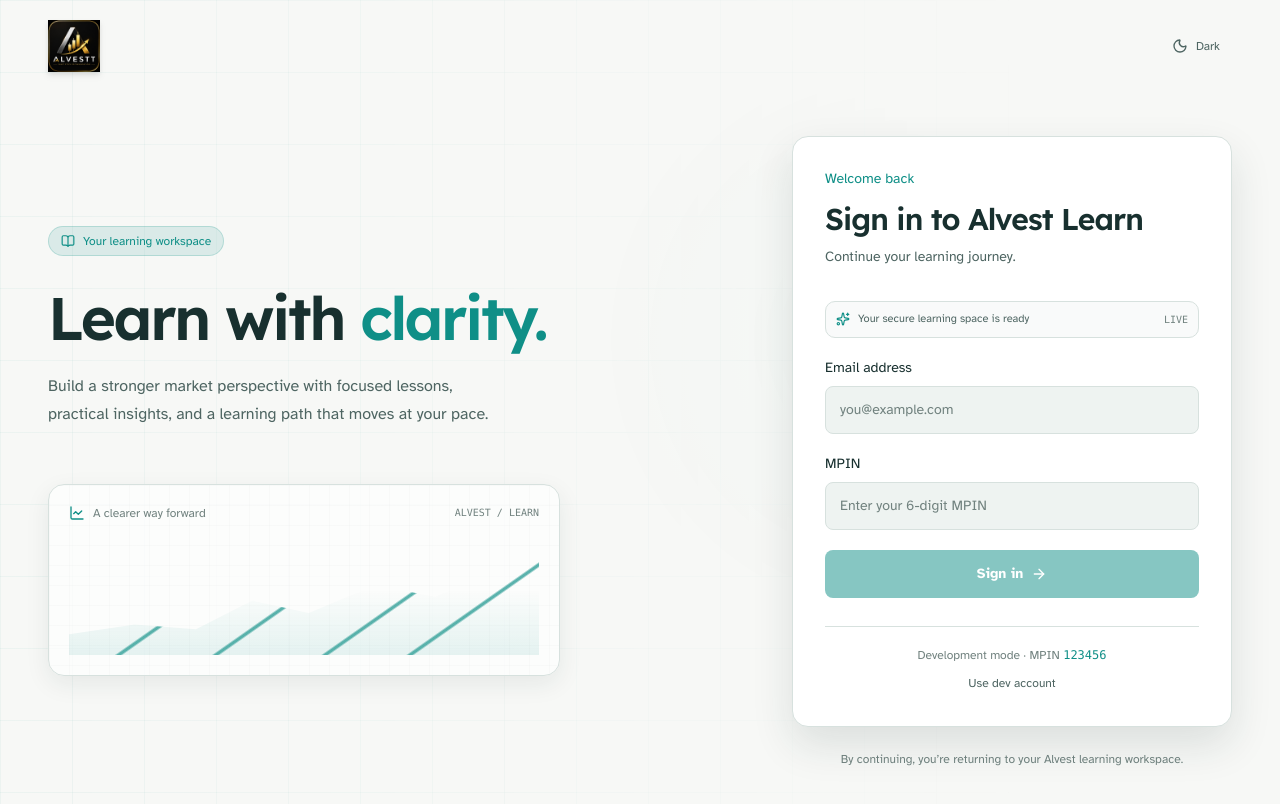
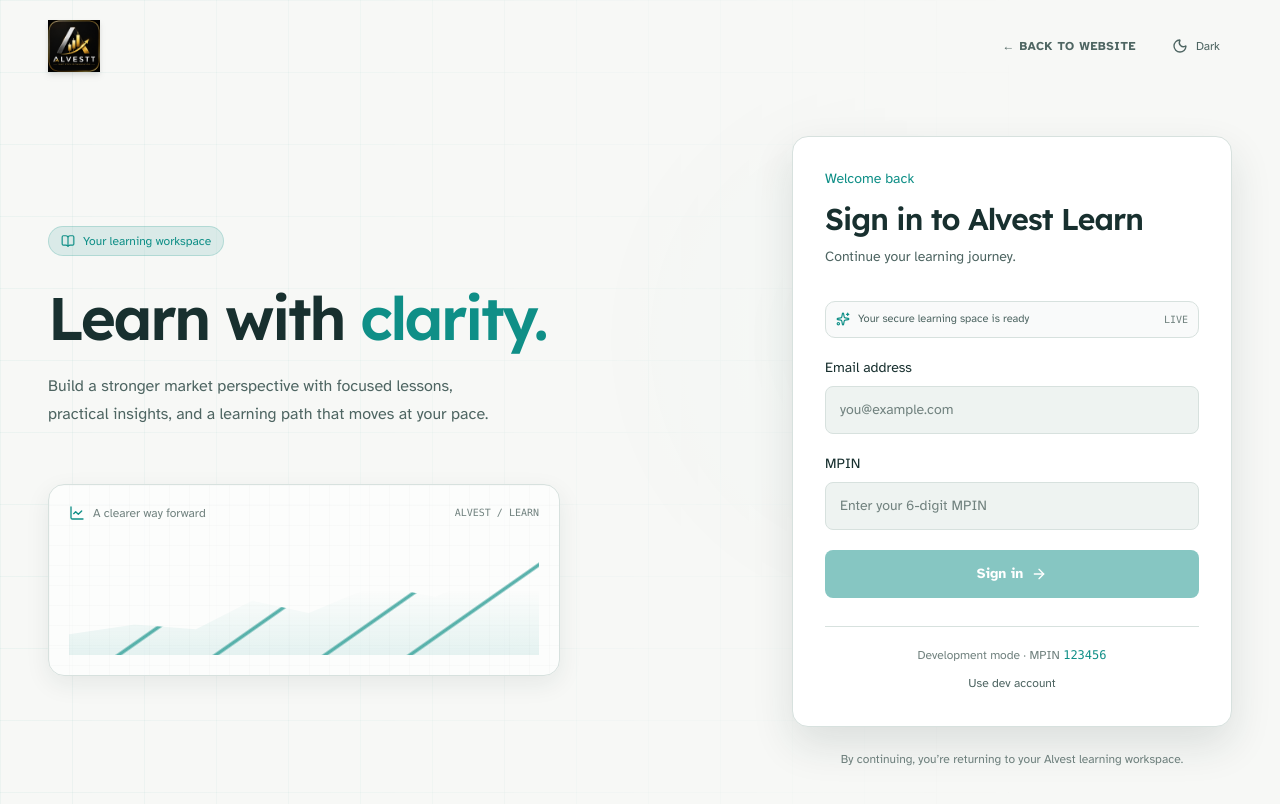
Before and after one commit to planittofficial/PLANITT-LEARN, a Next.js app: page /login in a window 1280 px wide. Shown: the top 804 px of the page. Built offline with nearby package versions, Linux system fonts and the light colour scheme; no server answers.

Commit message:
Route added in the login page

```diff
--- a/src/features/auth/components/LoginPageView.tsx
+++ b/src/features/auth/components/LoginPageView.tsx
@@ -154,7 +154,15 @@
           <Link href={ROUTES.STUDENT.HOME} aria-label="Alvest Learn home" className="rounded-md focus-visible:outline-none focus-visible:ring-2 focus-visible:ring-brand/50">
             <AlvestLogo variant="wordmark" size={52} priority className="drop-shadow-md" />
           </Link>
-          <ThemeToggle showLabel />
+          <div className="flex items-center gap-6">
+            <Link
+              href={ROUTES.STUDENT.HOME}
+              className="text-textSecondary hover:text-brand text-xs uppercase tracking-wider font-semibold transition"
+            >
+              ← Back to website
+            </Link>
+            <ThemeToggle showLabel />
+          </div>
         </header>
 
         <div className="grid flex-1 items-center gap-12 py-12 lg:grid-cols-[minmax(0,1fr)_minmax(360px,440px)] lg:gap-20 lg:py-16">
```
